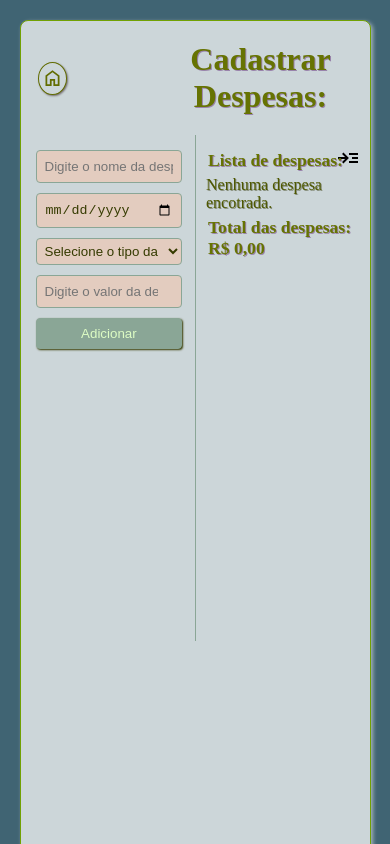
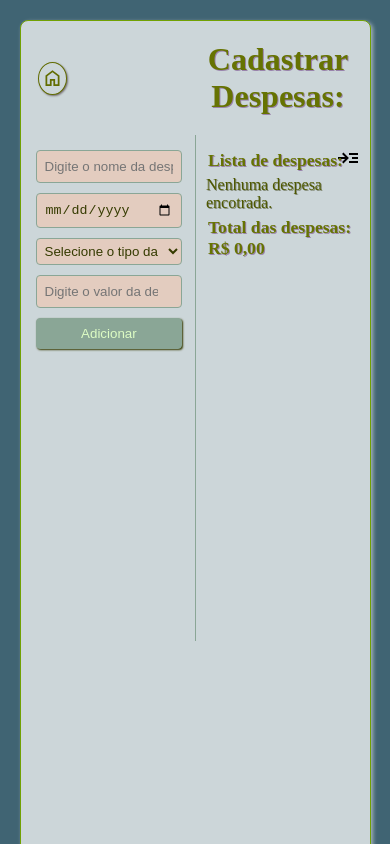
Before and after one commit to BrunaBeatriiz/Controle-de-Gastos, a React (Vite) app: page /Despesas in a window 390 px wide. Shown: the top 844 px of the page. Built offline with nearby package versions, Linux system fonts and the light colour scheme.

Commit message:
mudanças no css dashboard mobile

```diff
--- a/src/estilos/despesas.css
+++ b/src/estilos/despesas.css
@@ -2,9 +2,9 @@ main{
     height: 92vh
 }
 
-h1{
+/* h1{
     margin-left: -35px;
-}
+} */
 
 .displaycolumn{
     display: flex;
--- a/src/estilos/index.css
+++ b/src/estilos/index.css
@@ -31,7 +31,7 @@ body{
 main{
     background-color: #CCD6D9;
     width: 90vw;
-    min-height: 1050px !important;
+    min-height: 950px !important;
     margin: 0px 10px;
     border: 1px solid #71a102;
     border-radius: 8px;
@@ -43,12 +43,12 @@ main{
 .titulo{
     padding: 10px;
     color: #667302;
-    text-align: center;
+    text-align: center !important;
     text-shadow: 1px 1px #6a348183;
 }
 
 h2{
-    font-size: 1.1em !important;
+    font-size: 1.2em !important;
     padding: 10px;
     color: #667302;
     text-align: center;
```
